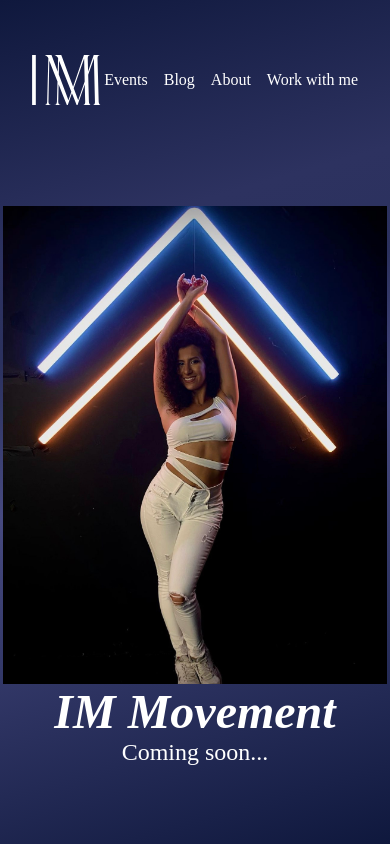
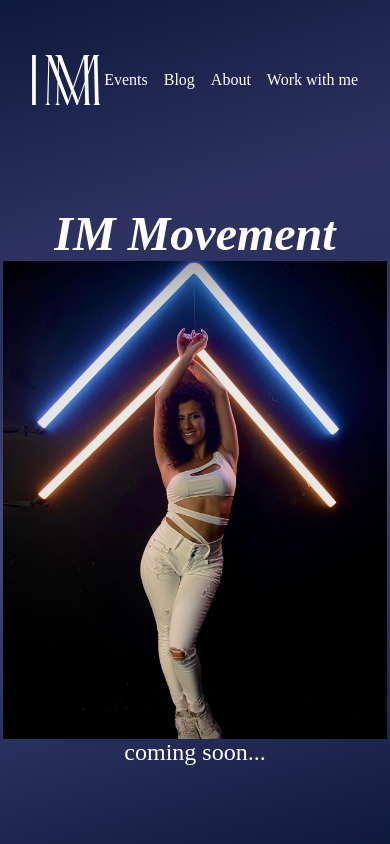
Before and after one commit to im-movement/immovement, a Next.js app: page / in a window 390 px wide. Built offline with nearby package versions, Linux system fonts and the light colour scheme; no server answers.

Commit message:
fix mobile header and remove scroll

```diff
--- a/app/components/ScrollSection.tsx
+++ b/app/components/ScrollSection.tsx
@@ -7,6 +7,7 @@ export const ScrollSection: React.FC = () => {
     const scrollContainer = document.querySelector('main');
     const grabScroll = (e: Event) => {
       e.preventDefault();
+      console.log(e);
       if (!disableScroll) {
         if (scrollContainer) {
           disableScroll = true;
--- a/app/page.tsx
+++ b/app/page.tsx
@@ -19,11 +19,12 @@ const Home = () => {
         <meta name="theme-color" content="transparent" />
         <link rel="icon" href="/favicon.ico" />
       </Head>
-      <div className={styles.backgroundContainer}>
+      {/* <div className={styles.backgroundContainer}> */}
       <Header />
       <main className={styles.main}>
-          <ScrollSection />
+        {/* <ScrollSection /> */}
         <section className={styles.screen}>
+          <h1 className={styles.heading}>IM Movement</h1>
           <Image
             className={styles.hero}
             src="/izzy.jpg"
@@ -36,8 +37,7 @@ const Home = () => {
             layout="responsive"
             // height={37}
           />
-            <h1 className={styles.heading}>IM Movement</h1>
-            <h2 className={styles.subHeading}>Coming soon...</h2>
+          <h2 className={styles.subHeading}>coming soon...</h2>
           {/* <Button title="sign up" onClick={()=>alert('sign up')} /> */}
         </section>
         <section className={styles.screen}>
@@ -59,7 +59,7 @@ const Home = () => {
           </a>
         </section>
       </main>
-      </div>
+      {/* </div> */}
     </>
   );
 };
--- a/styles/Header.module.scss
+++ b/styles/Header.module.scss
@@ -1,13 +1,16 @@
 .header {
   // padding-top: 2rem;
-  width: 100%;
+  // width: 100%;
   padding-inline: 2rem;
   display: flex;
   align-items: center;
   justify-content: space-between;
-  position: fixed;
+  position: absolute;
   top: 0;
+  left: 0;
+  right: 0;
   height: 10rem;
+  z-index: 1;
   .logo {
     display: flex;
     flex-direction: column;
```
Lines whose indentation alone changed are shown as unchanged.
